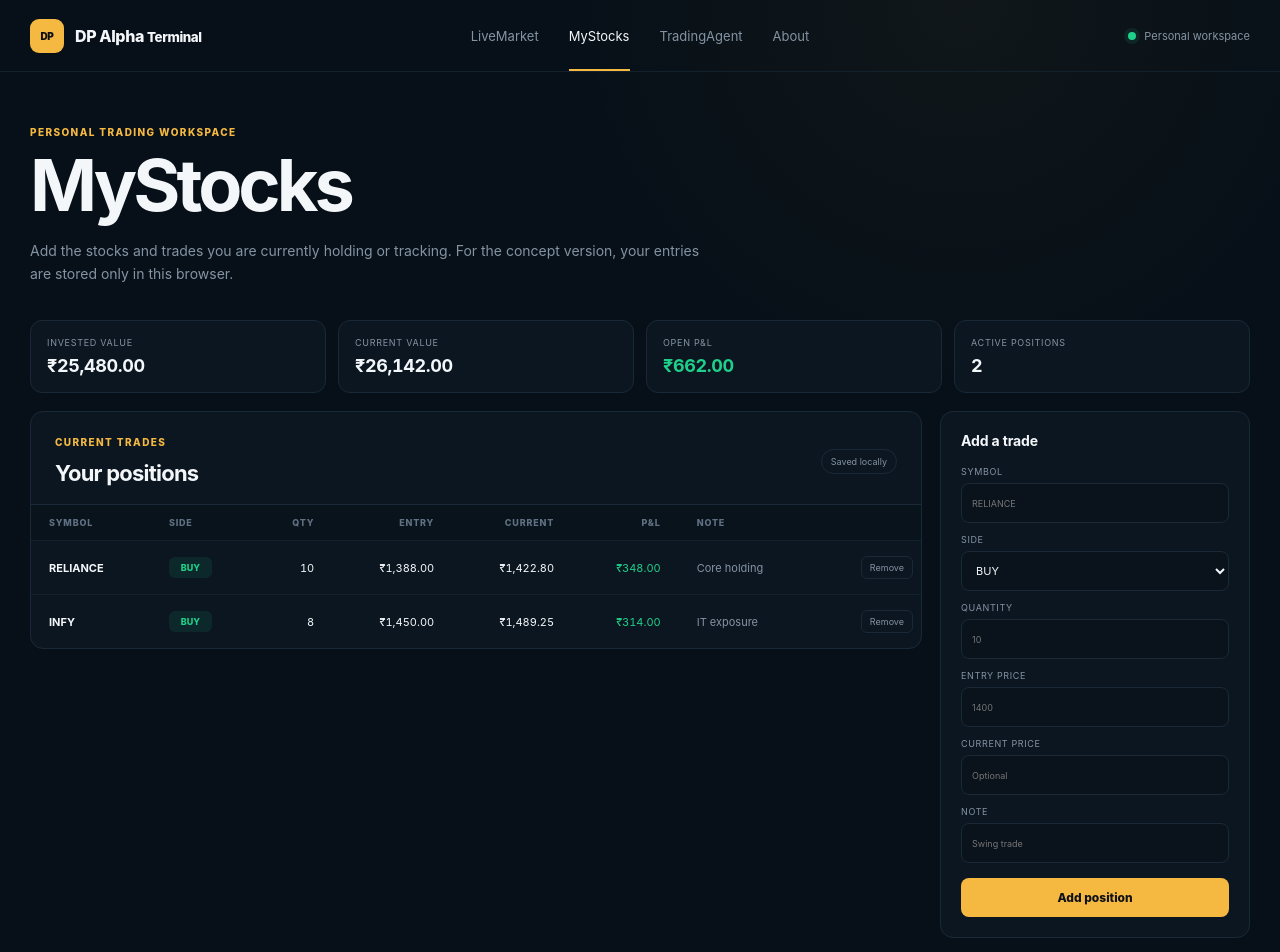
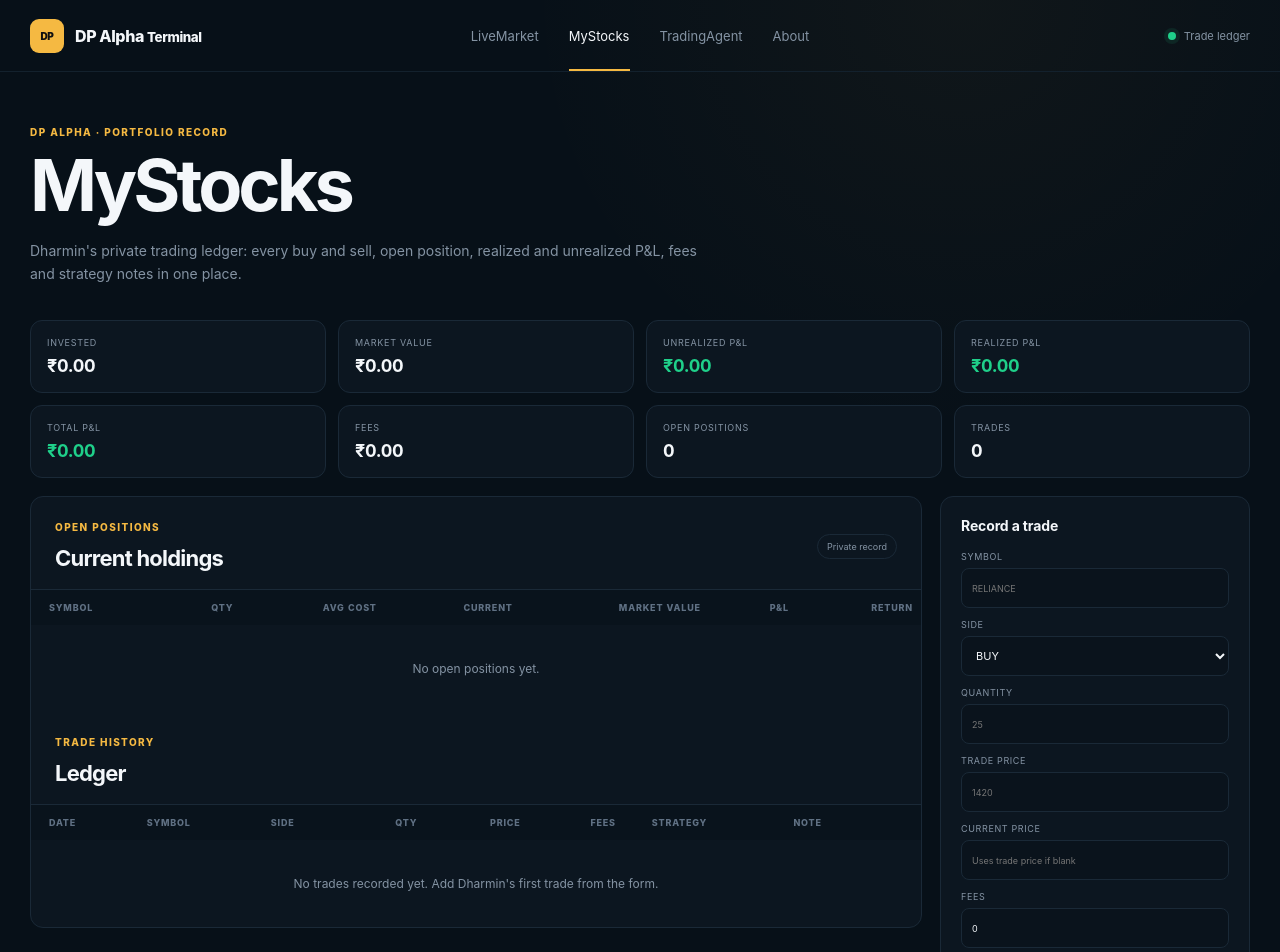
Before and after one commit to rogerdc17/global-markets-platform, a Next.js app: page /my-stocks in a window 1280 px wide. Shown: the top 952 px of the page. Built offline with nearby package versions, Linux system fonts and the light colour scheme.

Commit message:
Upgrade MyStocks into trade ledger and portfolio record

```diff
--- a/app/my-stocks/page.tsx
+++ b/app/my-stocks/page.tsx
@@ -3,156 +3,340 @@
 import { FormEvent, useEffect, useMemo, useState } from "react";
 import Header from "@/components/Header";
 
-type Position = {
+type Trade = {
   id: string;
   symbol: string;
   side: "BUY" | "SELL";
   quantity: number;
-  entryPrice: number;
+  price: number;
   currentPrice: number;
+  fees: number;
+  strategy: string;
   note: string;
+  executedAt: string;
 };
 
-const starter: Position[] = [
-  { id: "1", symbol: "RELIANCE", side: "BUY", quantity: 10, entryPrice: 1388, currentPrice: 1422.8, note: "Core holding" },
-  { id: "2", symbol: "INFY", side: "BUY", quantity: 8, entryPrice: 1450, currentPrice: 1489.25, note: "IT exposure" }
-];
+const currency = (value: number) =>
+  new Intl.NumberFormat("en-IN", {
+    style: "currency",
+    currency: "INR",
+    maximumFractionDigits: 2,
+  }).format(value);
 
-const currency = (value: number) =>
-  new Intl.NumberFormat("en-IN", { style: "currency", currency: "INR", maximumFractionDigits: 2 }).format(value);
+const starterTrades: Trade[] = [];
 
 export default function MyStocksPage() {
-  const [positions, setPositions] = useState<Position[]>([]);
+  const [trades, setTrades] = useState<Trade[]>([]);
   const [loaded, setLoaded] = useState(false);
+
   const [symbol, setSymbol] = useState("");
   const [side, setSide] = useState<"BUY" | "SELL">("BUY");
   const [quantity, setQuantity] = useState("");
-  const [entryPrice, setEntryPrice] = useState("");
+  const [price, setPrice] = useState("");
   const [currentPrice, setCurrentPrice] = useState("");
+  const [fees, setFees] = useState("0");
+  const [strategy, setStrategy] = useState("Swing");
   const [note, setNote] = useState("");
 
   useEffect(() => {
-    const saved = window.localStorage.getItem("bharat-markets-positions");
-    setPositions(saved ? JSON.parse(saved) : starter);
+    const newer = window.localStorage.getItem("dp-alpha-trades");
+    const legacy = window.localStorage.getItem("bharat-markets-positions");
+
+    if (newer) {
+      setTrades(JSON.parse(newer));
+    } else if (legacy) {
+      try {
+        const migrated = JSON.parse(legacy).map((p: any) => ({
+          id: p.id || crypto.randomUUID(),
+          symbol: p.symbol,
+          side: p.side || "BUY",
+          quantity: p.quantity,
+          price: p.entryPrice,
+          currentPrice: p.currentPrice,
+          fees: 0,
+          strategy: "Legacy",
+          note: p.note || "",
+          executedAt: new Date().toISOString(),
+        }));
+        setTrades(migrated);
+      } catch {
+        setTrades(starterTrades);
+      }
+    } else {
+      setTrades(starterTrades);
+    }
+
     setLoaded(true);
   }, []);
 
   useEffect(() => {
     if (loaded) {
-      window.localStorage.setItem("bharat-markets-positions", JSON.stringify(positions));
+      window.localStorage.setItem("dp-alpha-trades", JSON.stringify(trades));
+
+      const openPositions = Object.values(
+        trades.reduce<Record<string, {symbol:string; side:"BUY"|"SELL"; quantity:number; entryPrice:number; currentPrice:number; note:string; id:string}>>(
+          (acc, trade) => {
+            if (!acc[trade.symbol]) {
+              acc[trade.symbol] = {
+                id: trade.symbol,
+                symbol: trade.symbol,
+                side: "BUY",
+                quantity: 0,
+                entryPrice: 0,
+                currentPrice: trade.currentPrice,
+                note: trade.strategy,
+              };
             }
-  }, [positions, loaded]);
-
-  const totals = useMemo(() => {
-    return positions.reduce(
-      (acc, p) => {
-        const invested = p.entryPrice * p.quantity;
-        const marketValue = p.currentPrice * p.quantity;
-        const pnl = p.side === "BUY" ? marketValue - invested : invested - marketValue;
-        acc.invested += invested;
-        acc.marketValue += marketValue;
-        acc.pnl += pnl;
+            const position = acc[trade.symbol];
+            if (trade.side === "BUY") {
+              const oldCost = position.entryPrice * position.quantity;
+              const newQty = position.quantity + trade.quantity;
+              position.entryPrice = newQty ? (oldCost + trade.price * trade.quantity) / newQty : 0;
+              position.quantity = newQty;
+            } else {
+              position.quantity = Math.max(0, position.quantity - trade.quantity);
+            }
+            position.currentPrice = trade.currentPrice;
             return acc;
           },
-      { invested: 0, marketValue: 0, pnl: 0 }
-    );
-  }, [positions]);
+          {}
+        )
+      ).filter((p) => p.quantity > 0);
 
-  function addPosition(e: FormEvent) {
+      window.localStorage.setItem("bharat-markets-positions", JSON.stringify(openPositions));
+    }
+  }, [trades, loaded]);
+
+  const analytics = useMemo(() => {
+    const bySymbol: Record<string, {
+      quantity: number;
+      avgCost: number;
+      currentPrice: number;
+      realized: number;
+      fees: number;
+      buys: number;
+      sells: number;
+    }> = {};
+
+    let totalFees = 0;
+    let realized = 0;
+
+    for (const trade of trades) {
+      if (!bySymbol[trade.symbol]) {
+        bySymbol[trade.symbol] = {
+          quantity: 0,
+          avgCost: 0,
+          currentPrice: trade.currentPrice,
+          realized: 0,
+          fees: 0,
+          buys: 0,
+          sells: 0,
+        };
+      }
+
+      const p = bySymbol[trade.symbol];
+      p.currentPrice = trade.currentPrice;
+      p.fees += trade.fees;
+      totalFees += trade.fees;
+
+      if (trade.side === "BUY") {
+        const oldCost = p.avgCost * p.quantity;
+        const nextQty = p.quantity + trade.quantity;
+        p.avgCost = nextQty ? (oldCost + trade.price * trade.quantity) / nextQty : 0;
+        p.quantity = nextQty;
+        p.buys += 1;
+      } else {
+        const sellQty = Math.min(trade.quantity, p.quantity);
+        const tradeRealized = (trade.price - p.avgCost) * sellQty - trade.fees;
+        p.realized += tradeRealized;
+        realized += tradeRealized;
+        p.quantity -= sellQty;
+        p.sells += 1;
+      }
+    }
+
+    let invested = 0;
+    let marketValue = 0;
+    let unrealized = 0;
+
+    const positions = Object.entries(bySymbol)
+      .filter(([, p]) => p.quantity > 0)
+      .map(([symbol, p]) => {
+        const cost = p.avgCost * p.quantity;
+        const value = p.currentPrice * p.quantity;
+        const pnl = value - cost;
+        invested += cost;
+        marketValue += value;
+        unrealized += pnl;
+
+        return {
+          symbol,
+          quantity: p.quantity,
+          avgCost: p.avgCost,
+          currentPrice: p.currentPrice,
+          value,
+          pnl,
+          pnlPct: cost ? (pnl / cost) * 100 : 0,
+        };
+      });
+
+    return {
+      invested,
+      marketValue,
+      unrealized,
+      realized,
+      totalFees,
+      positions,
+      totalPnl: realized + unrealized,
+    };
+  }, [trades]);
+
+  function addTrade(e: FormEvent) {
     e.preventDefault();
+
     const qty = Number(quantity);
-    const entry = Number(entryPrice);
-    const current = Number(currentPrice || entryPrice);
-    if (!symbol.trim() || qty <= 0 || entry <= 0 || current <= 0) return;
+    const tradePrice = Number(price);
+    const mark = Number(currentPrice || price);
+    const tradeFees = Number(fees || 0);
 
-    setPositions((items) => [
+    if (!symbol.trim() || qty <= 0 || tradePrice <= 0 || mark <= 0) return;
+
+    setTrades((items) => [
       {
         id: crypto.randomUUID(),
         symbol: symbol.trim().toUpperCase(),
         side,
         quantity: qty,
-        entryPrice: entry,
-        currentPrice: current,
+        price: tradePrice,
+        currentPrice: mark,
+        fees: Math.max(0, tradeFees),
+        strategy: strategy.trim() || "Unclassified",
         note: note.trim(),
+        executedAt: new Date().toISOString(),
       },
       ...items,
     ]);
+
     setSymbol("");
     setQuantity("");
-    setEntryPrice("");
+    setPrice("");
     setCurrentPrice("");
+    setFees("0");
     setNote("");
   }
 
   return (
     <main>
-      <Header active="stocks" status="Personal workspace" />
+      <Header active="stocks" status="Trade ledger" />
 
       <section className="workspace-shell">
-        <p className="eyebrow">PERSONAL TRADING WORKSPACE</p>
+        <p className="eyebrow">DP ALPHA · PORTFOLIO RECORD</p>
         <h1 className="workspace-title">MyStocks</h1>
         <p className="workspace-sub">
-          Add the stocks and trades you are currently holding or tracking. For the concept version, your entries are stored only in this browser.
+          Dharmin&apos;s private trading ledger: every buy and sell, open position, realized and unrealized P&amp;L, fees and strategy notes in one place.
         </p>
 
         <div className="portfolio-summary">
-          <article><span>Invested value</span><strong>{currency(totals.invested)}</strong></article>
-          <article><span>Current value</span><strong>{currency(totals.marketValue)}</strong></article>
-          <article><span>Open P&amp;L</span><strong className={totals.pnl >= 0 ? "up" : "down"}>{currency(totals.pnl)}</strong></article>
-          <article><span>Active positions</span><strong>{positions.length}</strong></article>
+          <article><span>Invested</span><strong>{currency(analytics.invested)}</strong></article>
+          <article><span>Market value</span><strong>{currency(analytics.marketValue)}</strong></article>
+          <article><span>Unrealized P&amp;L</span><strong className={analytics.unrealized >= 0 ? "up" : "down"}>{currency(analytics.unrealized)}</strong></article>
+          <article><span>Realized P&amp;L</span><strong className={analytics.realized >= 0 ? "up" : "down"}>{currency(analytics.realized)}</strong></article>
+          <article><span>Total P&amp;L</span><strong className={analytics.totalPnl >= 0 ? "up" : "down"}>{currency(analytics.totalPnl)}</strong></article>
+          <article><span>Fees</span><strong>{currency(analytics.totalFees)}</strong></article>
+          <article><span>Open positions</span><strong>{analytics.positions.length}</strong></article>
+          <article><span>Trades</span><strong>{trades.length}</strong></article>
         </div>
 
         <div className="workspace-grid">
           <section className="stocks-panel">
             <div className="panel-heading">
-              <div><p className="eyebrow">CURRENT TRADES</p><h2>Your positions</h2></div>
-              <span className="preview-tag">Saved locally</span>
+              <div><p className="eyebrow">OPEN POSITIONS</p><h2>Current holdings</h2></div>
+              <span className="preview-tag">Private record</span>
             </div>
 
             <div className="table-wrap">
               <table>
                 <thead>
                   <tr>
-                    <th>Symbol</th><th>Side</th><th className="num">Qty</th><th className="num">Entry</th>
-                    <th className="num">Current</th><th className="num">P&amp;L</th><th>Note</th><th></th>
+                    <th>Symbol</th>
+                    <th className="num">Qty</th>
+                    <th className="num">Avg cost</th>
+                    <th className="num">Current</th>
+                    <th className="num">Market value</th>
+                    <th className="num">P&amp;L</th>
+                    <th className="num">Return</th>
                   </tr>
                 </thead>
                 <tbody>
-                  {positions.map((p) => {
-                    const pnl = p.side === "BUY"
-                      ? (p.currentPrice - p.entryPrice) * p.quantity
-                      : (p.entryPrice - p.currentPrice) * p.quantity;
-                    return (
-                      <tr key={p.id}>
+                  {analytics.positions.map((p) => (
+                    <tr key={p.symbol}>
                       <td><strong>{p.symbol}</strong></td>
-                        <td><span className={`trade-side ${p.side === "BUY" ? "buy" : "sell"}`}>{p.side}</span></td>
                       <td className="num">{p.quantity}</td>
-                        <td className="num">{currency(p.entryPrice)}</td>
+                      <td className="num">{currency(p.avgCost)}</td>
                       <td className="num">{currency(p.currentPrice)}</td>
-                        <td className={`num ${pnl >= 0 ? "up" : "down"}`}>{currency(pnl)}</td>
-                        <td className="muted">{p.note || "—"}</td>
+                      <td className="num">{currency(p.value)}</td>
+                      <td className={`num ${p.pnl >= 0 ? "up" : "down"}`}>{currency(p.pnl)}</td>
+                      <td className={`num ${p.pnlPct >= 0 ? "up" : "down"}`}>{p.pnlPct >= 0 ? "+" : ""}{p.pnlPct.toFixed(2)}%</td>
+                    </tr>
+                  ))}
+                </tbody>
+              </table>
+              {loaded && analytics.positions.length === 0 && <div className="empty-state">No open positions yet.</div>}
+            </div>
+
+            <div className="panel-heading ledger-heading">
+              <div><p className="eyebrow">TRADE HISTORY</p><h2>Ledger</h2></div>
+            </div>
+
+            <div className="table-wrap">
+              <table>
+                <thead>
+                  <tr>
+                    <th>Date</th>
+                    <th>Symbol</th>
+                    <th>Side</th>
+                    <th className="num">Qty</th>
+                    <th className="num">Price</th>
+                    <th className="num">Fees</th>
+                    <th>Strategy</th>
+                    <th>Note</th>
+                    <th></th>
+                  </tr>
+                </thead>
+                <tbody>
+                  {trades.map((trade) => (
+                    <tr key={trade.id}>
+                      <td className="muted">{new Date(trade.executedAt).toLocaleString()}</td>
+                      <td><strong>{trade.symbol}</strong></td>
+                      <td><span className={`trade-side ${trade.side === "BUY" ? "buy" : "sell"}`}>{trade.side}</span></td>
+                      <td className="num">{trade.quantity}</td>
+                      <td className="num">{currency(trade.price)}</td>
+                      <td className="num">{currency(trade.fees)}</td>
+                      <td className="muted">{trade.strategy}</td>
+                      <td className="muted">{trade.note || "—"}</td>
                       <td className="num">
-                          <button className="remove-position" type="button" onClick={() => setPositions((items) => items.filter((item) => item.id !== p.id))}>Remove</button>
+                        <button className="remove-position" type="button" onClick={() => setTrades((items) => items.filter((item) => item.id !== trade.id))}>Remove</button>
                       </td>
                     </tr>
-                    );
-                  })}
+                  ))}
                 </tbody>
               </table>
-              {loaded && positions.length === 0 && <div className="empty-state">No positions yet. Add your first trade from the form.</div>}
+              {loaded && trades.length === 0 && <div className="empty-state">No trades recorded yet. Add Dharmin&apos;s first trade from the form.</div>}
             </div>
           </section>
 
           <aside className="side-card add-position-card">
-            <div className="side-title"><h3>Add a trade</h3></div>
-            <form className="position-form" onSubmit={addPosition}>
+            <div className="side-title"><h3>Record a trade</h3></div>
+            <form className="position-form" onSubmit={addTrade}>
               <label>Symbol<input value={symbol} onChange={(e) => setSymbol(e.target.value)} placeholder="RELIANCE" /></label>
               <label>Side<select value={side} onChange={(e) => setSide(e.target.value as "BUY" | "SELL")}><option>BUY</option><option>SELL</option></select></label>
-              <label>Quantity<input type="number" min="0" step="any" value={quantity} onChange={(e) => setQuantity(e.target.value)} placeholder="10" /></label>
-              <label>Entry price<input type="number" min="0" step="any" value={entryPrice} onChange={(e) => setEntryPrice(e.target.value)} placeholder="1400" /></label>
-              <label>Current price<input type="number" min="0" step="any" value={currentPrice} onChange={(e) => setCurrentPrice(e.target.value)} placeholder="Optional" /></label>
-              <label>Note<input value={note} onChange={(e) => setNote(e.target.value)} placeholder="Swing trade" /></label>
-              <button className="primary-btn position-submit" type="submit">Add position</button>
+              <label>Quantity<input type="number" min="0" step="any" value={quantity} onChange={(e) => setQuantity(e.target.value)} placeholder="25" /></label>
+              <label>Trade price<input type="number" min="0" step="any" value={price} onChange={(e) => setPrice(e.target.value)} placeholder="1420" /></label>
+              <label>Current price<input type="number" min="0" step="any" value={currentPrice} onChange={(e) => setCurrentPrice(e.target.value)} placeholder="Uses trade price if blank" /></label>
+              <label>Fees<input type="number" min="0" step="any" value={fees} onChange={(e) => setFees(e.target.value)} /></label>
+              <label>Strategy<select value={strategy} onChange={(e) => setStrategy(e.target.value)}><option>Swing</option><option>Intraday</option><option>Position</option><option>Investment</option><option>Breakout</option><option>Momentum</option><option>Other</option></select></label>
+              <label>Reason / note<input value={note} onChange={(e) => setNote(e.target.value)} placeholder="Breakout + volume" /></label>
+              <button className="primary-btn position-submit" type="submit">Record trade</button>
             </form>
           </aside>
         </div>
```
Lines whose indentation alone changed are shown as unchanged.
